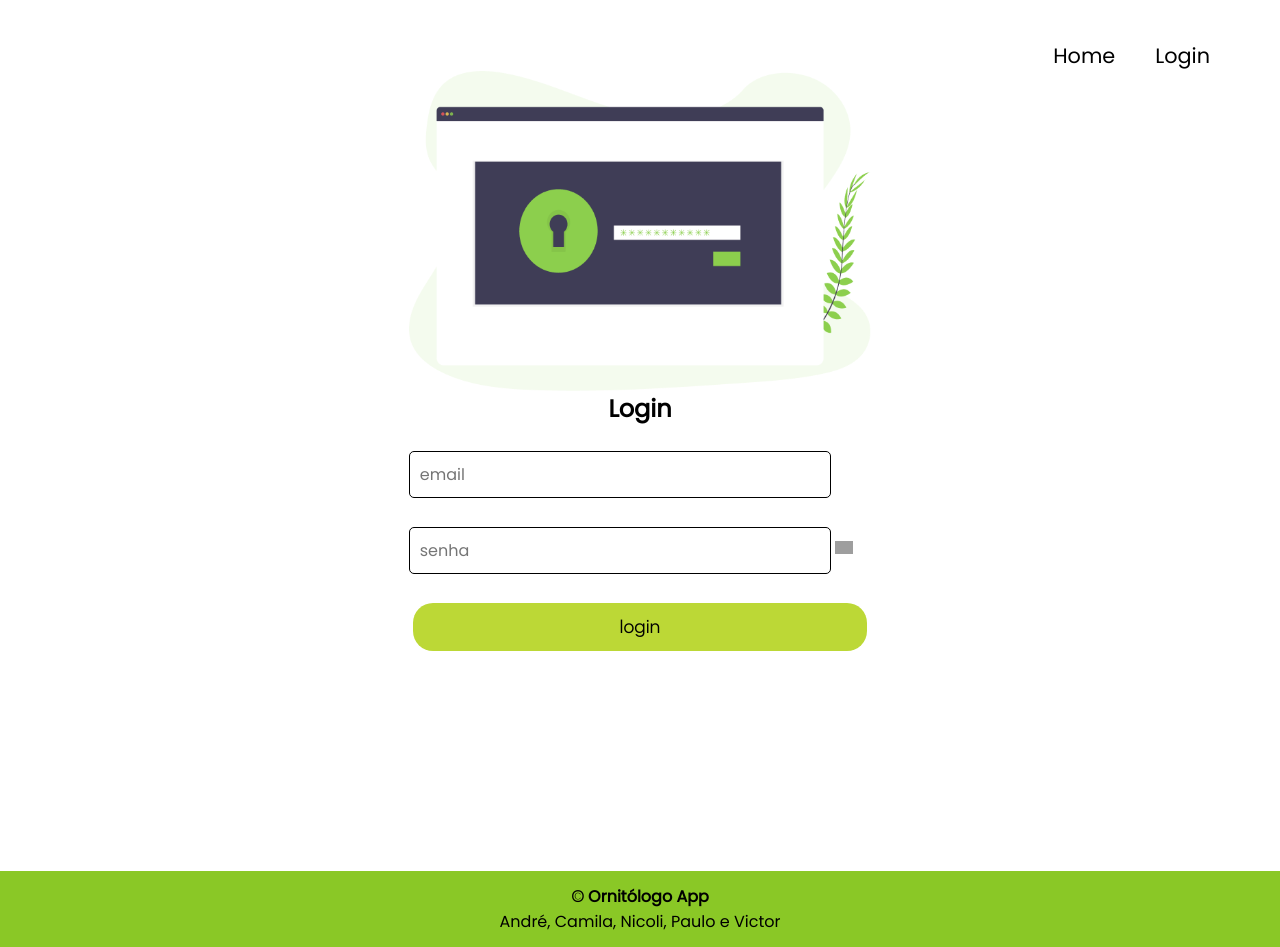
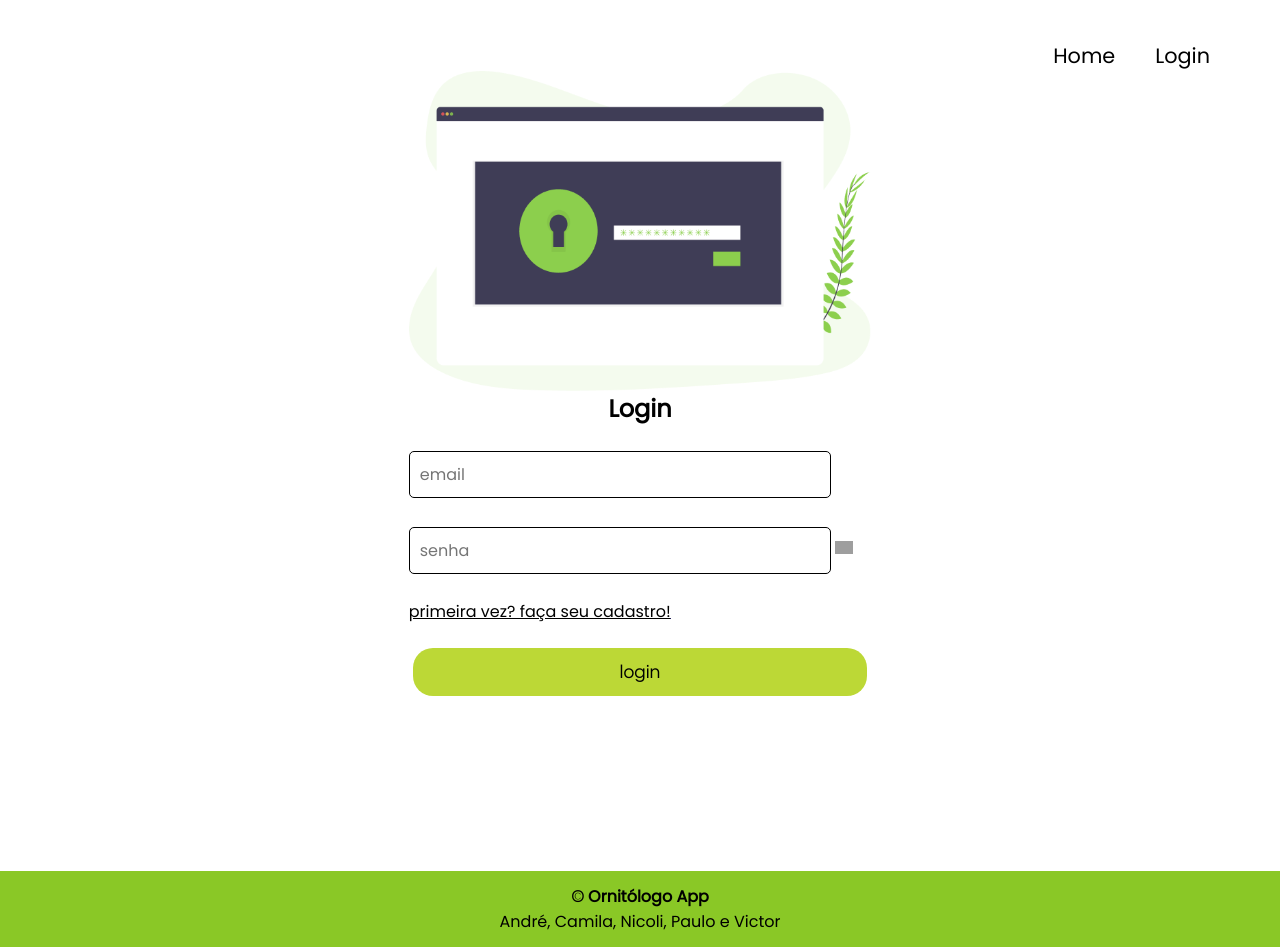
Before and after one commit to cahcastroc/ornitologo_app, a React (Create React App) app in the folder frontend/: page /login in a window 1280 px wide. Built offline with nearby package versions, Linux system fonts and the light colour scheme; grey boxes are pictures that could not be loaded.

Commit message:
adiciona link de cadastro na tela de login

```diff
--- a/frontend/src/pages/login/Login.tsx
+++ b/frontend/src/pages/login/Login.tsx
@@ -4,7 +4,7 @@ import Input from "../../components/Input/Input";
 import Botao from "../../components/botao/Botao";
 import { useState } from "react";
 import { LoginService } from "./LoginService";
-import { useNavigate } from "react-router-dom";
+import { Link, useNavigate } from "react-router-dom";
 import { IUser } from "../../interfaces/User";
 
 const Login = () => {
@@ -40,6 +40,9 @@ const Login = () => {
                     type="password"
                     onChange={setSenha}
                 />
+                <Link to="/cadastro">
+                    <a href="">primeira vez? faça seu cadastro!</a>
+                </Link>
                 <Botao text="login" enviar={onsubmithandler} parametros={[]} />
             </form>
         </main>
```
